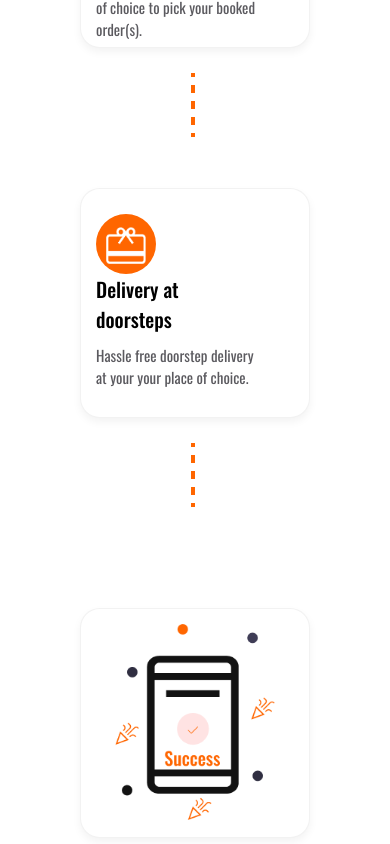
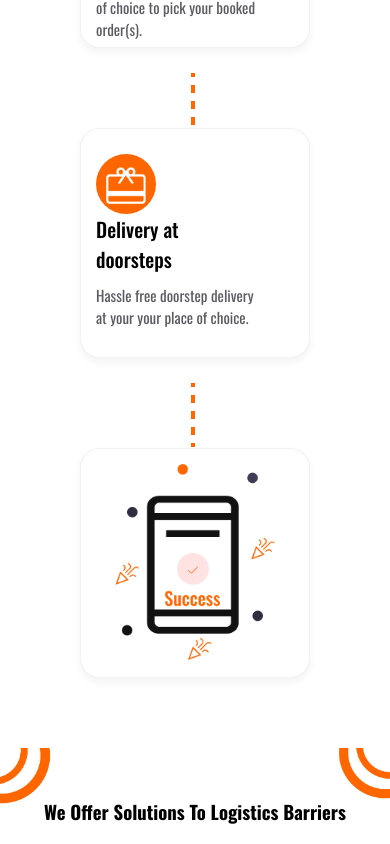
Before and after one commit to Pickbox-Project/Pickbox-frontend, a React (Create React App) app: page / in a window 390 px wide. Shown: the part 1420-2264 px from the top of the page. Built offline with nearby package versions, Linux system fonts and the light colour scheme.

Commit message:
Started working on the responsiveness

```diff
--- a/src/Components/Steps/Steps.css
+++ b/src/Components/Steps/Steps.css
@@ -8,7 +8,7 @@
     flex-wrap: wrap;
 }
 
-@media (min-width: 820px) {
+@media (min-width: 768px) {
     .steps-details {
         gap: 70px;
     }
@@ -56,7 +56,7 @@
     position: absolute;
 }
 
-@media (min-width: 782px) {
+@media (min-width: 768px) {
     .line-vector {
         left: 230px;
         top: 60%;
@@ -130,12 +130,22 @@
     color: #5b5a5f;
 }
 
-.other-steps-card:nth-child(3) {
-    margin-top: 100px;
+@media (min-width: 820px) {
+    .other-steps-card:nth-child(3) {
+        margin-top: 100px;
+    }
+    .other-steps-card:nth-child(4) {
+        margin-top: 150px;
+    }
 }
 
-.other-steps-card:nth-child(4) {
-    margin-top: 150px;
+@media (max-width: 600px) {
+    .other-steps-card:nth-child(3) {
+        margin-top: 40px;
+    }
+    .other-steps-card:nth-child(4) {
+        margin-top: 50px;
+    }
 }
 
 .other-steps-card:nth-child(4)>img {
```
